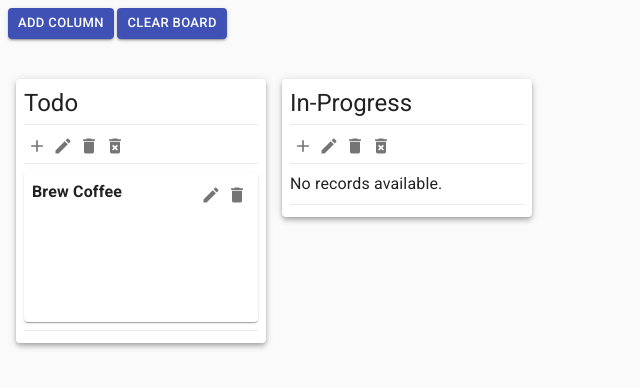
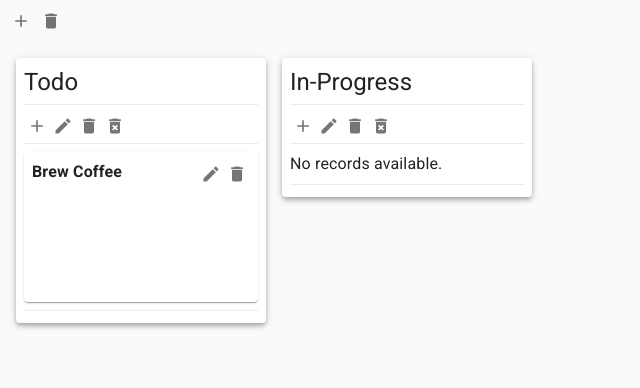
Before and after one commit to lukasgillmann/kg-kanban, a React (Create React App) app: page / in a window 1280 px wide. Shown: the top 388 px of the page, without its empty margins (0-640 px from the left). Built offline with nearby package versions, Linux system fonts and the light colour scheme.

Commit message:
Replace with icon button

```diff
--- a/src/PersonalKanban/containers/AddColumnButton/index.tsx
+++ b/src/PersonalKanban/containers/AddColumnButton/index.tsx
@@ -1,10 +1,10 @@
 import React from "react";
 import Box from "@material-ui/core/Box";
-import Button from "@material-ui/core/Button";
 import Dialog from "@material-ui/core/Dialog";
 import DialogContent from "@material-ui/core/DialogContent";
 
 import ColumnForm from "PersonalKanban/components/ColumnForm";
+import IconButton from "PersonalKanban/components/IconButton";
 import { Column } from "PersonalKanban/types";
 
 type AddColumnButtonProps = {
@@ -33,10 +33,10 @@ const AddColumnButton: React.FC<AddColumnButtonProps> = (props) => {
   );
 
   return (
-    <Box display="block" marginBottom={2}>
-      <Button variant="contained" color="primary" onClick={handleOpenDialog}>
+    <Box display="block">
+      <IconButton icon="add" onClick={handleOpenDialog}>
         Add Column
-      </Button>
+      </IconButton>
       <Dialog onClose={handleCloseDialog} open={open}>
         <DialogContent>
           <ColumnForm onSubmit={handleSubmit} onCancel={handleCloseDialog} />
--- a/src/PersonalKanban/containers/ClearBoardButton/index.tsx
+++ b/src/PersonalKanban/containers/ClearBoardButton/index.tsx
@@ -6,6 +6,8 @@ import Dialog from "@material-ui/core/Dialog";
 import DialogContent from "@material-ui/core/DialogContent";
 import Grid from "@material-ui/core/Grid";
 import Typography from "@material-ui/core/Typography";
+
+import IconButton from "PersonalKanban/components/IconButton";
 
 type ClearBoardButtonProps = {
   onClear: any;
@@ -34,15 +36,12 @@ const ClearBoardButton: React.FC<ClearBoardButtonProps> = (props) => {
   );
 
   return (
-    <Box display="block" marginBottom={2}>
-      <Button
-        variant="contained"
-        color="primary"
+    <Box display="block">
+      <IconButton
+        icon="delete"
         disabled={disabled}
         onClick={handleOpenDialog}
-      >
-        Clear Board
-      </Button>
+      ></IconButton>
       <Dialog onClose={handleCloseDialog} open={open}>
         <DialogContent>
           <Grid container spacing={1}>
```
